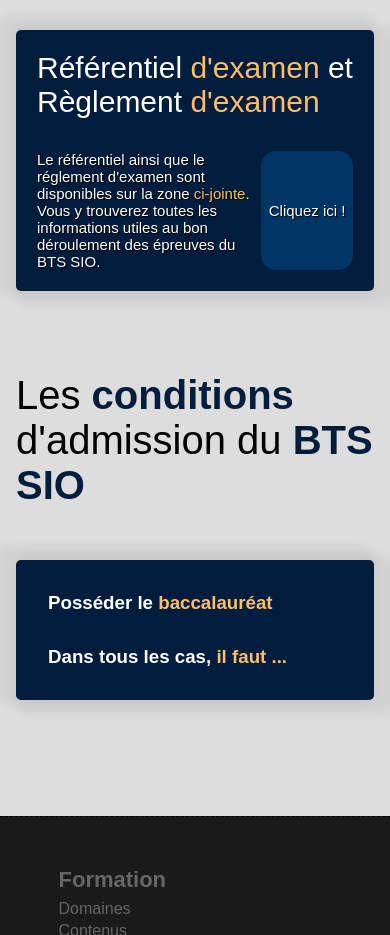
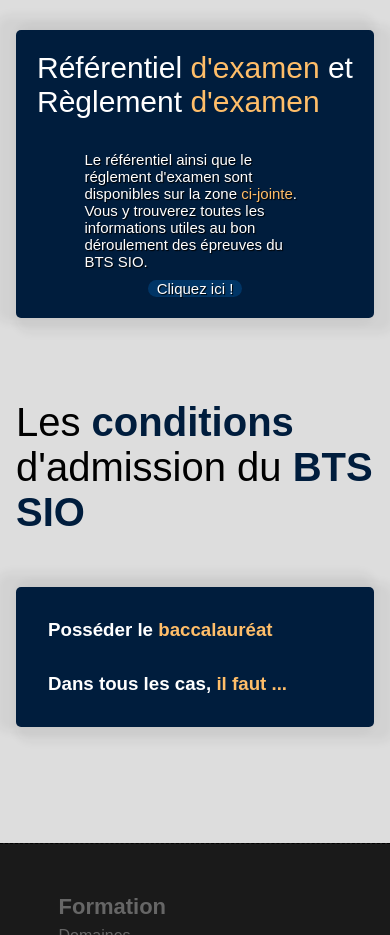
Before and after one commit to WayZzYTV/stluc, a plain HTML site: page formation.html in a window 390 px wide. Shown: the part 3040-3975 px from the top of the page. Drawn offline with nearby package versions, Linux system fonts and the light colour scheme.

Commit message:
Update formation.css

```diff
--- a/css/formation.css
+++ b/css/formation.css
@@ -731,3 +731,9 @@ margin: auto;
       padding: 0;
     }
 }
+
+@media screen and (max-width:400px) {
+    .referentiel .cartes .carte .desc {
+        flex-direction: column;
+    }
+}
```
